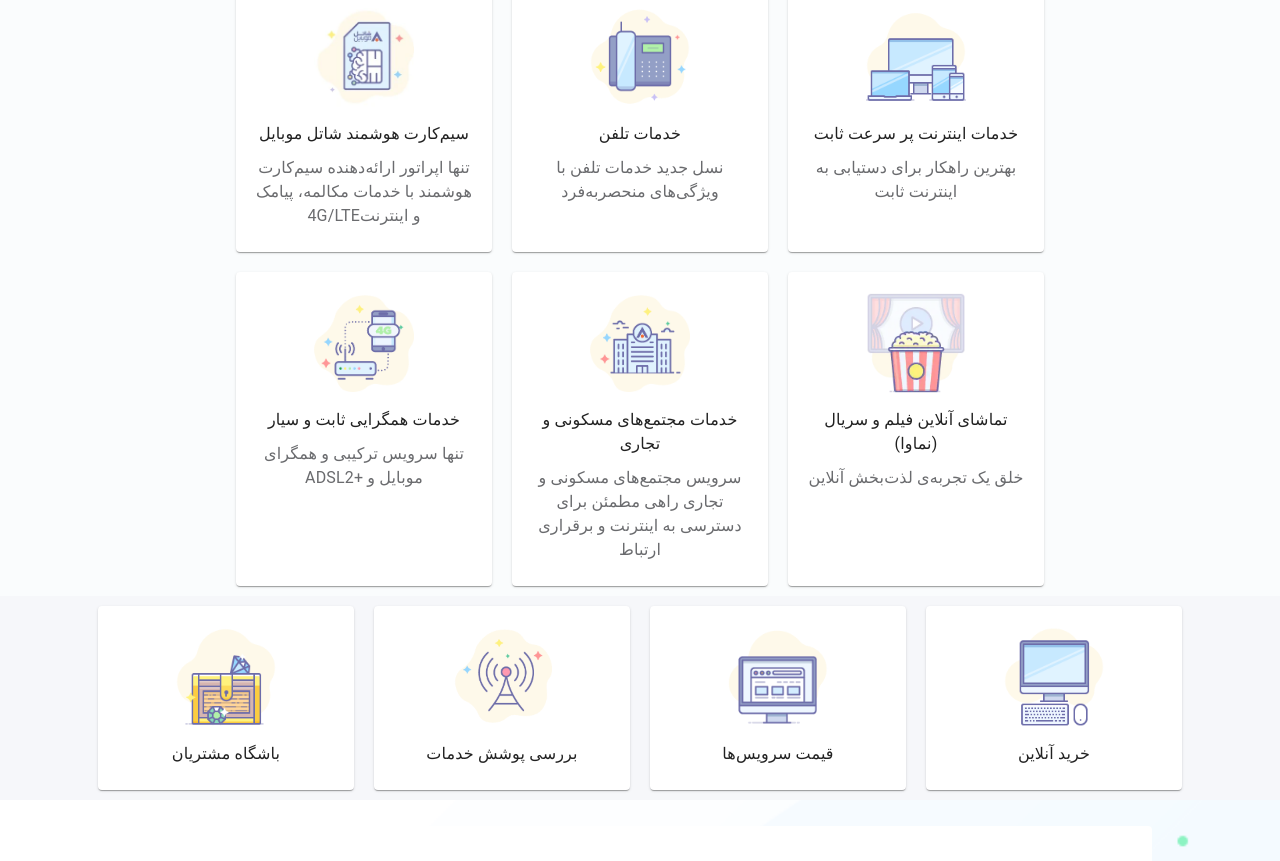
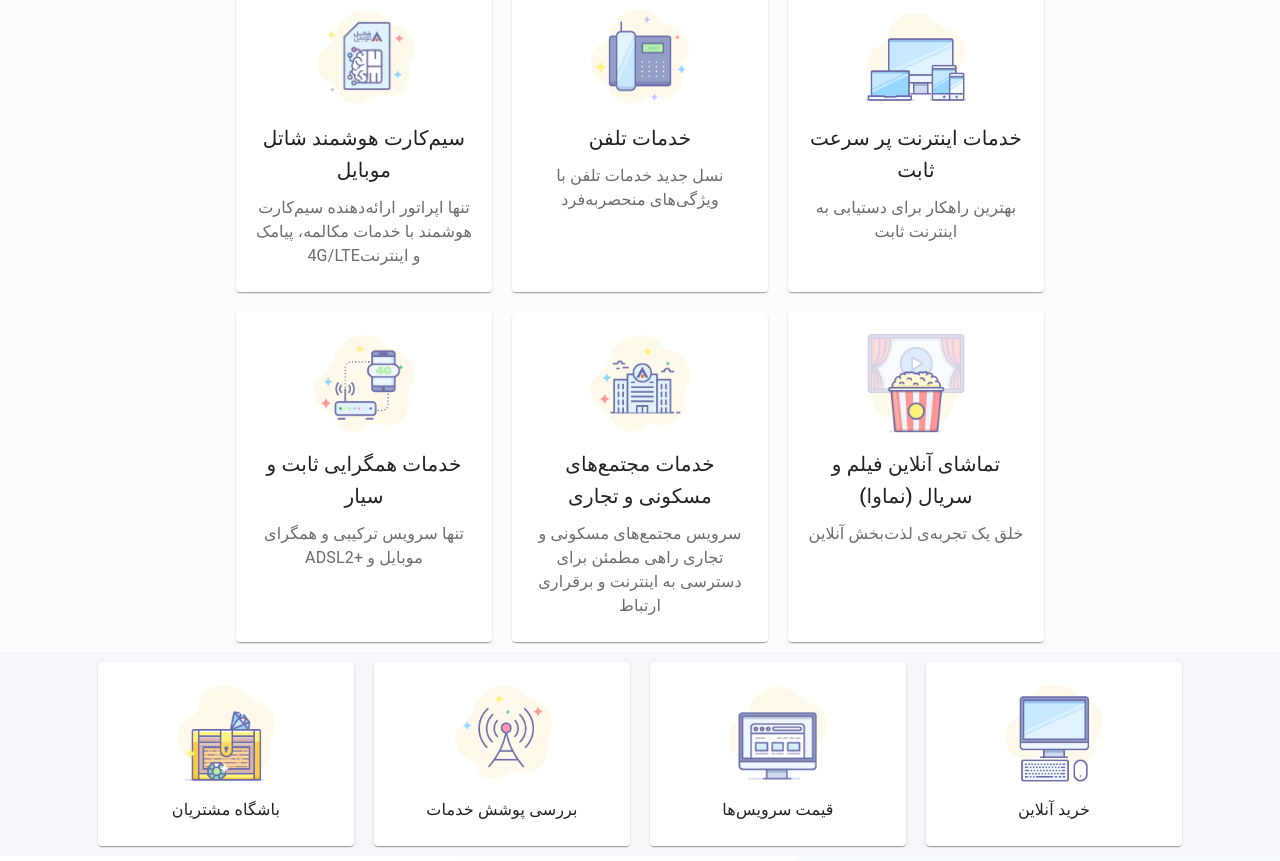
Before and after one commit to SabaAsgarian/ShatelPersianSite, a Next.js app: page / in a window 1280 px wide. Shown: the part 794-1655 px from the top of the page. Built offline with nearby package versions, Linux system fonts and the light colour scheme.

Commit message:
Update cardfirst.jsx

```diff
--- a/src/app/components/cardfirst.jsx
+++ b/src/app/components/cardfirst.jsx
@@ -10,7 +10,7 @@ const Cardd = ({ image, title,description }) => {
                 <Box sx={{ display: 'flex', justifyContent: 'center', alignItems: 'center', height: '110px' }}>
                     <Image src={image} alt={title} width={100} height={100} style={{ objectFit: 'cover' }} />
                 </Box>
-                <Typography component="div" sx={{ textAlign: 'center', marginTop: '10px' }} className='font-is text-[15px] font-extrabold'>
+                <Typography variant="h6" sx={{ textAlign: 'center', marginTop: '10px' }} className='font-is text-[15px] font-extrabold'>
                     {title}
                 </Typography>
                 <Typography  component="div" sx={{ textAlign: 'center', marginTop: '10px' }} className='font-is text-[12px] text-[#6A6B6E]'>
```
